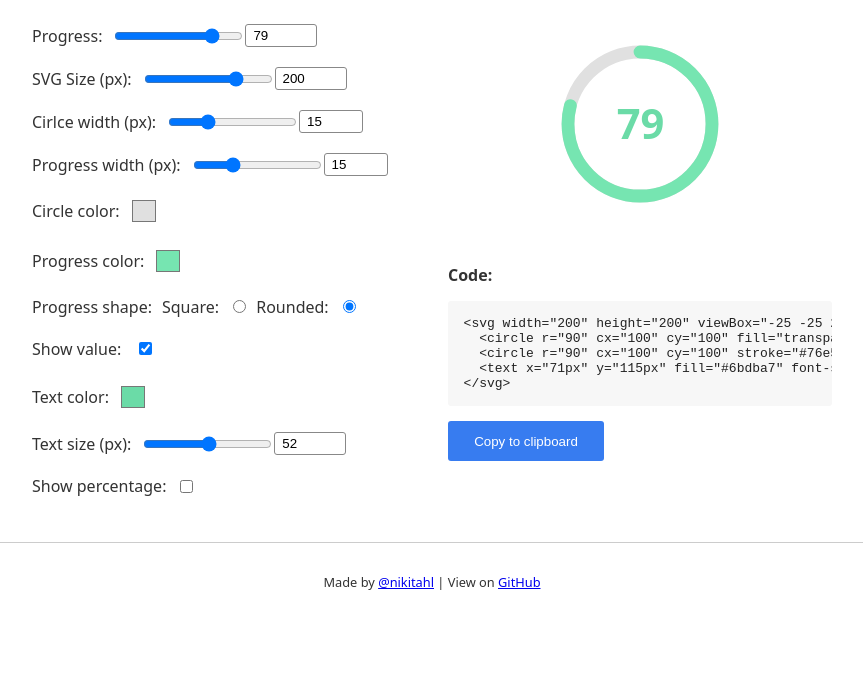
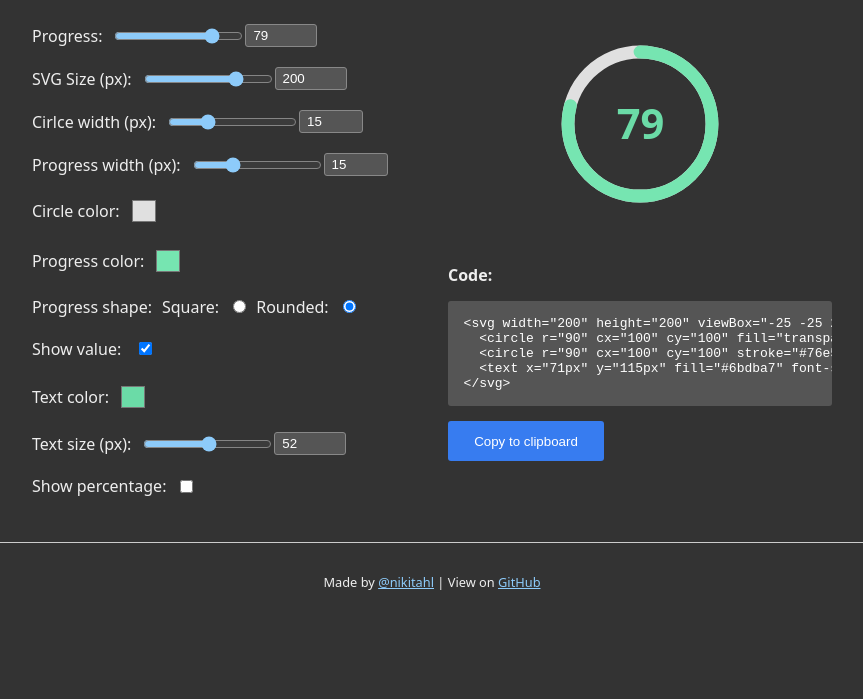
Before and after one commit to nikitahl/svg-circle-progress-generator, a website built with Parcel: page index.html in a window 1280 px wide. Shown: the part 101-800 px from the top of the page, without its empty margins (208-1071 px from the left). Built offline with nearby package versions, Linux system fonts and the dark colour scheme.

Commit message:
Add dark mode styles

```diff
--- a/style.css
+++ b/style.css
@@ -118,3 +118,24 @@ h1 {
 .copy-btn:hover {
   background-color: #1951b0;
 }
+
+@media (prefers-color-scheme: dark) {
+  body {
+    background: #333;
+    color: #eee;
+  }
+
+  a {
+    color: #8dcbfa;
+  }
+
+  input,
+  .output-code {
+    background: #555;
+    color: #fff;
+  }
+
+  input[type=range] {
+    accent-color: #8dcbfa;
+  }
+}
```
